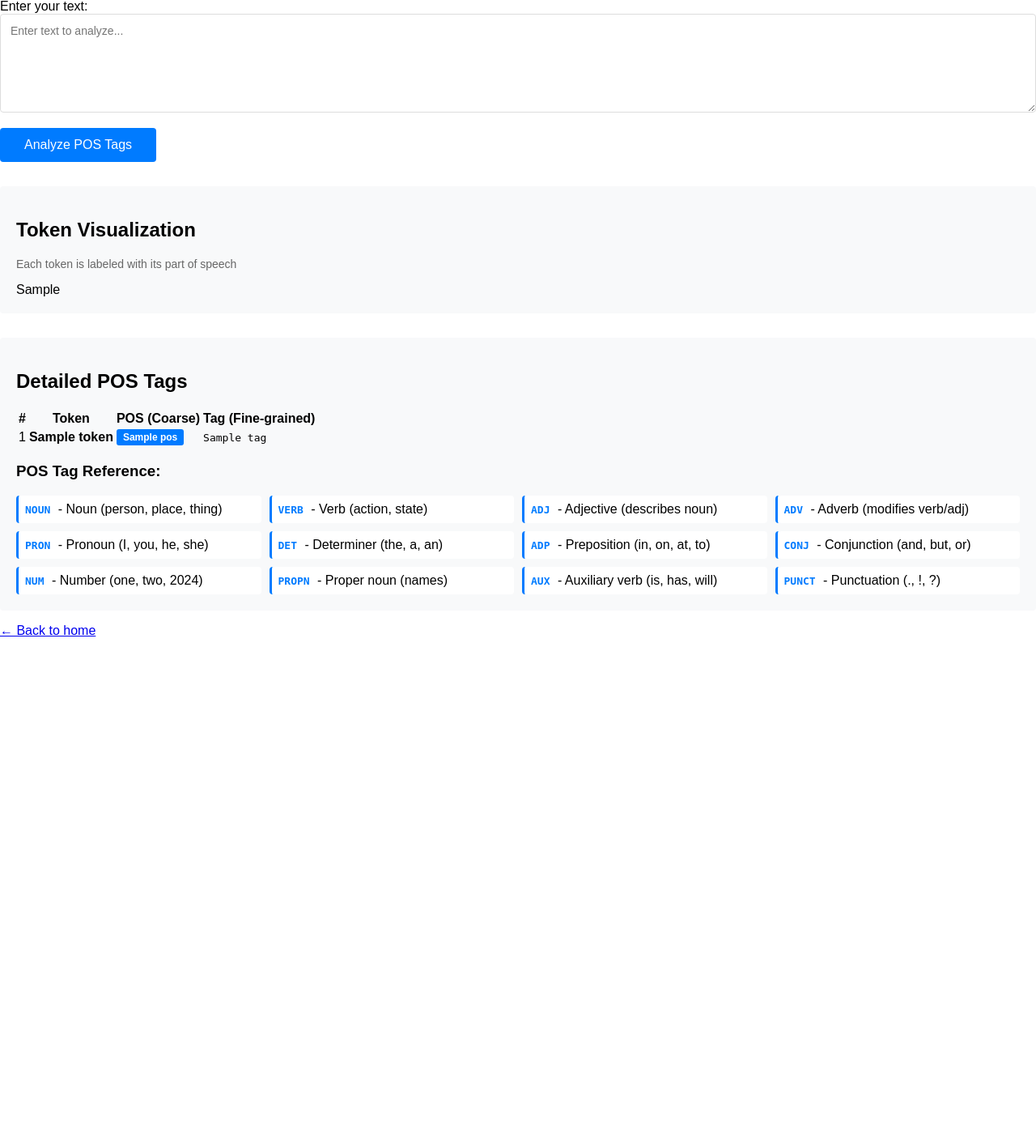
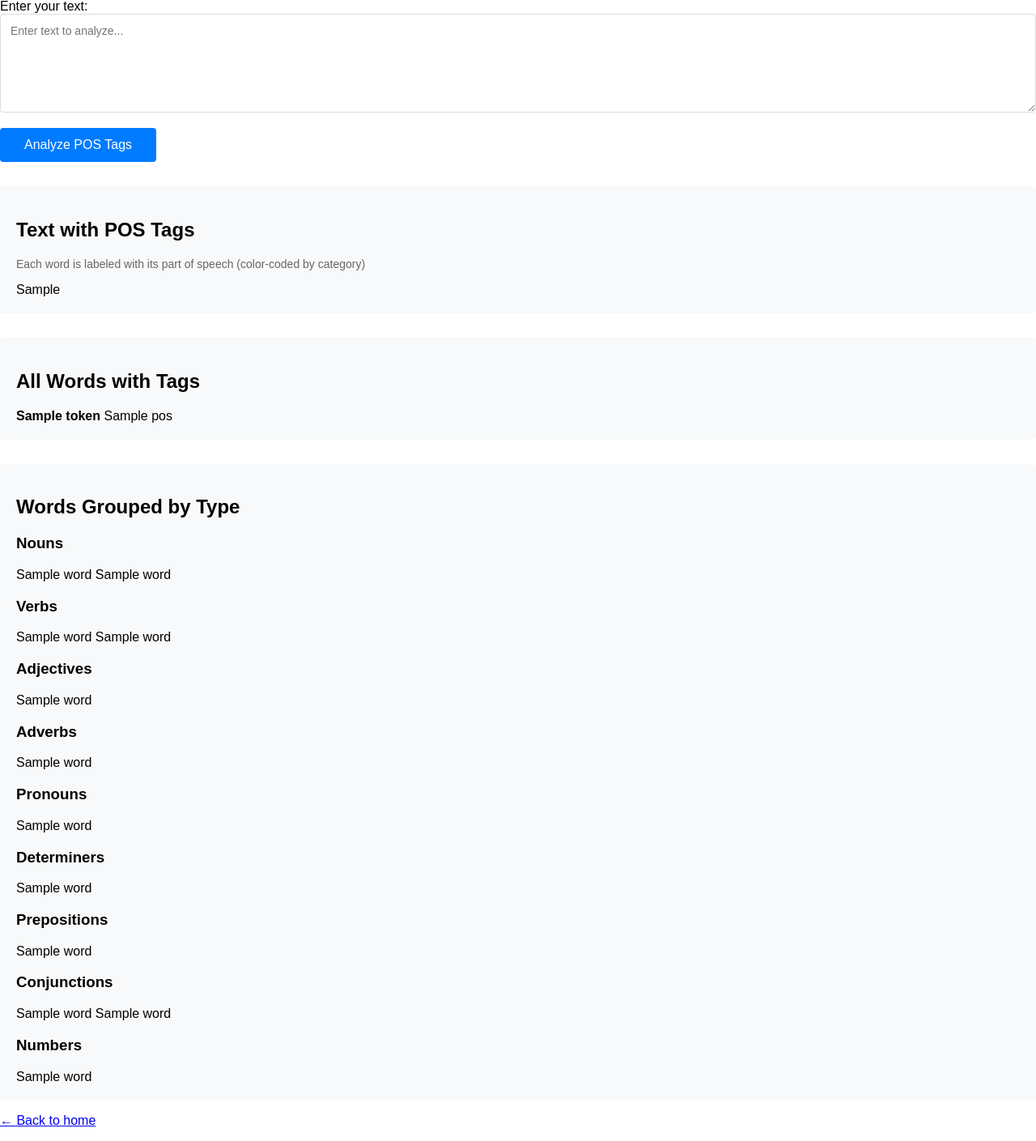
Before and after one commit to matsunagateitoku/NLP-Toolkit, a Flask app: template templates/pos.html in a window 1280 px wide. Shown: the part 249-1658 px from the top of the page at 81% size. Before the commit the page ends 1035 px from the top, so only its background shows below. Run offline with Flask 3, Linux system fonts and the light colour scheme; the template is opened without the code that fills it: most values are stand-ins (such as "Sample title", 1, 10 or a date in 2020).

Commit message:
Update pos.html

```diff
--- a/templates/pos.html
+++ b/templates/pos.html
@@ -20,9 +20,9 @@
 
     {% if pos_html %}
         <div class="result">
-            <h2>Token Visualization</h2>
-            <p class="info-text">Each token is labeled with its part of speech</p>
-            <div class="visualization">
+            <h2>Text with POS Tags</h2>
+            <p class="info-text">Each word is labeled with its part of speech (color-coded by category)</p>
+            <div class="pos-visualization">
                 {{ pos_html|safe }}
             </div>
         </div>
@@ -30,46 +30,141 @@
 
     {% if pos_tags %}
         <div class="result">
-            <h2>Detailed POS Tags</h2>
-            <div class="pos-table-container">
-                <table class="pos-table">
-                    <thead>
-                        <tr>
-                            <th>#</th>
-                            <th>Token</th>
-                            <th>POS (Coarse)</th>
-                            <th>Tag (Fine-grained)</th>
-                        </tr>
-                    </thead>
-                    <tbody>
-                        {% for token, pos, tag in pos_tags %}
-                        <tr>
-                            <td>{{ loop.index }}</td>
-                            <td><strong>{{ token }}</strong></td>
-                            <td><span class="pos-badge">{{ pos }}</span></td>
-                            <td><code>{{ tag }}</code></td>
-                        </tr>
+            <h2>All Words with Tags</h2>
+            <div class="word-tag-list">
+                {% for token, pos, tag in pos_tags %}
+                    <span class="word-tag-item pos-{{ pos }}">
+                        <strong>{{ token }}</strong>
+                        <span class="tag-label">{{ pos }}</span>
+                    </span>
+                {% endfor %}
+            </div>
+        </div>
+    {% endif %}
+
+    {% if grouped_tags %}
+        <div class="result">
+            <h2>Words Grouped by Type</h2>
+            <div class="grouped-container">
+                {% if grouped_tags.get('NOUN') or grouped_tags.get('PROPN') %}
+                <div class="group-box">
+                    <h3 class="group-title pos-NOUN">Nouns</h3>
+                    <div class="group-words">
+                        {% if grouped_tags.get('NOUN') %}
+                            {% for word in grouped_tags['NOUN'] %}
+                                <span class="group-word">{{ word }}</span>
+                            {% endfor %}
+                        {% endif %}
+                        {% if grouped_tags.get('PROPN') %}
+                            {% for word in grouped_tags['PROPN'] %}
+                                <span class="group-word">{{ word }}</span>
+                            {% endfor %}
+                        {% endif %}
+                    </div>
+                </div>
+                {% endif %}
+
+                {% if grouped_tags.get('VERB') or grouped_tags.get('AUX') %}
+                <div class="group-box">
+                    <h3 class="group-title pos-VERB">Verbs</h3>
+                    <div class="group-words">
+                        {% if grouped_tags.get('VERB') %}
+                            {% for word in grouped_tags['VERB'] %}
+                                <span class="group-word">{{ word }}</span>
+                            {% endfor %}
+                        {% endif %}
+                        {% if grouped_tags.get('AUX') %}
+                            {% for word in grouped_tags['AUX'] %}
+                                <span class="group-word">{{ word }}</span>
+                            {% endfor %}
+                        {% endif %}
+                    </div>
+                </div>
+                {% endif %}
+
+                {% if grouped_tags.get('ADJ') %}
+                <div class="group-box">
+                    <h3 class="group-title pos-ADJ">Adjectives</h3>
+                    <div class="group-words">
+                        {% for word in grouped_tags['ADJ'] %}
+                            <span class="group-word">{{ word }}</span>
                         {% endfor %}
-                    </tbody>
-                </table>
-            </div>
+                    </div>
+                </div>
+                {% endif %}
 
-            <div class="pos-legend">
-                <h3>POS Tag Reference:</h3>
-                <div class="legend-grid">
-                    <div><strong>NOUN</strong> - Noun (person, place, thing)</div>
-                    <div><strong>VERB</strong> - Verb (action, state)</div>
-                    <div><strong>ADJ</strong> - Adjective (describes noun)</div>
-                    <div><strong>ADV</strong> - Adverb (modifies verb/adj)</div>
-                    <div><strong>PRON</strong> - Pronoun (I, you, he, she)</div>
-                    <div><strong>DET</strong> - Determiner (the, a, an)</div>
-                    <div><strong>ADP</strong> - Preposition (in, on, at, to)</div>
-                    <div><strong>CONJ</strong> - Conjunction (and, but, or)</div>
-                    <div><strong>NUM</strong> - Number (one, two, 2024)</div>
-                    <div><strong>PROPN</strong> - Proper noun (names)</div>
-                    <div><strong>AUX</strong> - Auxiliary verb (is, has, will)</div>
-                    <div><strong>PUNCT</strong> - Punctuation (., !, ?)</div>
+                {% if grouped_tags.get('ADV') %}
+                <div class="group-box">
+                    <h3 class="group-title pos-ADV">Adverbs</h3>
+                    <div class="group-words">
+                        {% for word in grouped_tags['ADV'] %}
+                            <span class="group-word">{{ word }}</span>
+                        {% endfor %}
+                    </div>
                 </div>
+                {% endif %}
+
+                {% if grouped_tags.get('PRON') %}
+                <div class="group-box">
+                    <h3 class="group-title pos-PRON">Pronouns</h3>
+                    <div class="group-words">
+                        {% for word in grouped_tags['PRON'] %}
+                            <span class="group-word">{{ word }}</span>
+                        {% endfor %}
+                    </div>
+                </div>
+                {% endif %}
+
+                {% if grouped_tags.get('DET') %}
+                <div class="group-box">
+                    <h3 class="group-title pos-DET">Determiners</h3>
+                    <div class="group-words">
+                        {% for word in grouped_tags['DET'] %}
+                            <span class="group-word">{{ word }}</span>
+                        {% endfor %}
+                    </div>
+                </div>
+                {% endif %}
+
+                {% if grouped_tags.get('ADP') %}
+                <div class="group-box">
+                    <h3 class="group-title pos-ADP">Prepositions</h3>
+                    <div class="group-words">
+                        {% for word in grouped_tags['ADP'] %}
+                            <span class="group-word">{{ word }}</span>
+                        {% endfor %}
+                    </div>
+                </div>
+                {% endif %}
+
+                {% if grouped_tags.get('CCONJ') or grouped_tags.get('SCONJ') %}
+                <div class="group-box">
+                    <h3 class="group-title pos-CONJ">Conjunctions</h3>
+                    <div class="group-words">
+                        {% if grouped_tags.get('CCONJ') %}
+                            {% for word in grouped_tags['CCONJ'] %}
+                                <span class="group-word">{{ word }}</span>
+                            {% endfor %}
+                        {% endif %}
+                        {% if grouped_tags.get('SCONJ') %}
+                            {% for word in grouped_tags['SCONJ'] %}
+                                <span class="group-word">{{ word }}</span>
+                            {% endfor %}
+                        {% endif %}
+                    </div>
+                </div>
+                {% endif %}
+
+                {% if grouped_tags.get('NUM') %}
+                <div class="group-box">
+                    <h3 class="group-title pos-NUM">Numbers</h3>
+                    <div class="group-words">
+                        {% for word in grouped_tags['NUM'] %}
+                            <span class="group-word">{{ word }}</span>
+                        {% endfor %}
+                    </div>
+                </div>
+                {% endif %}
             </div>
         </div>
     {% endif %}
```
